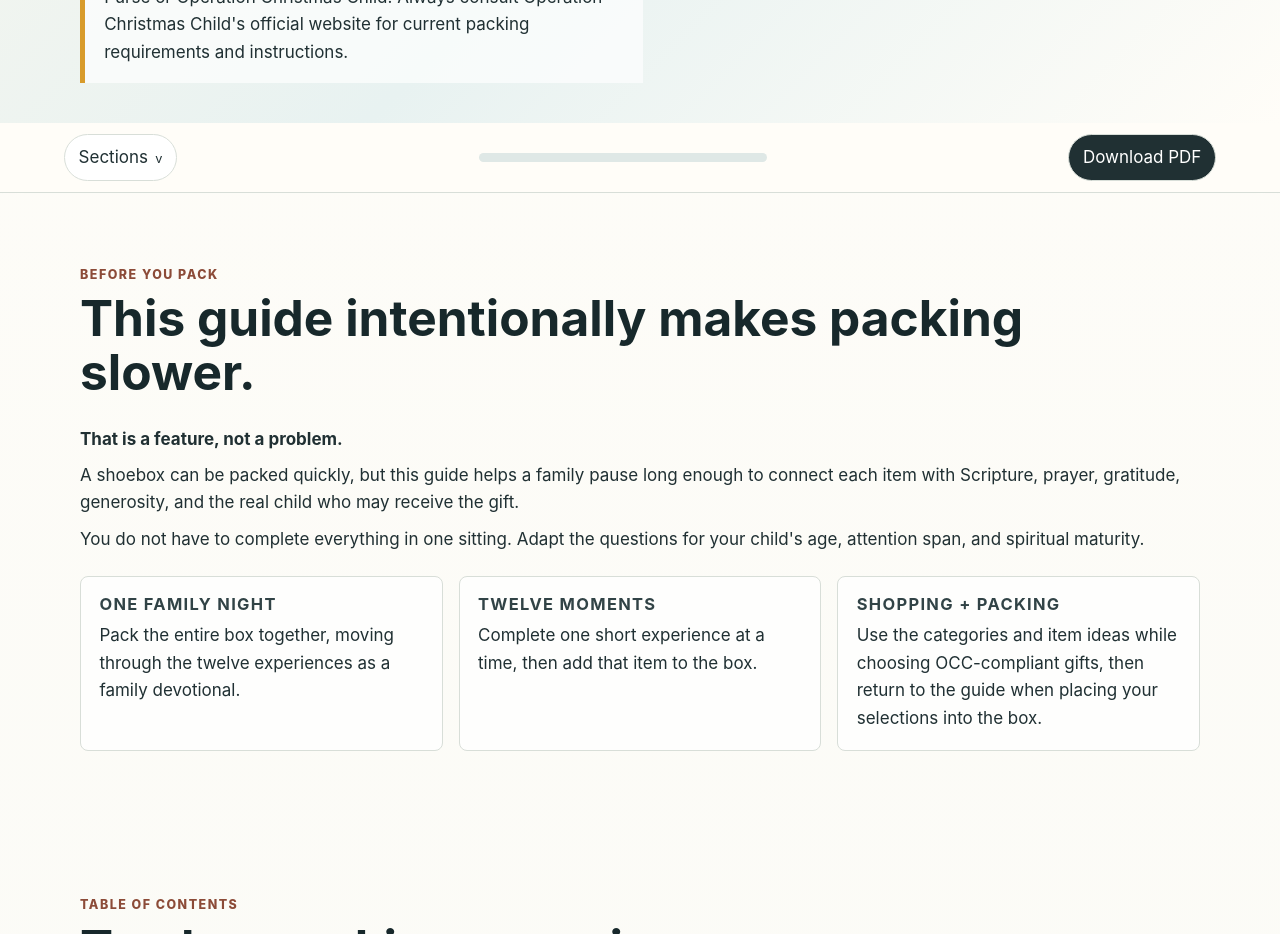
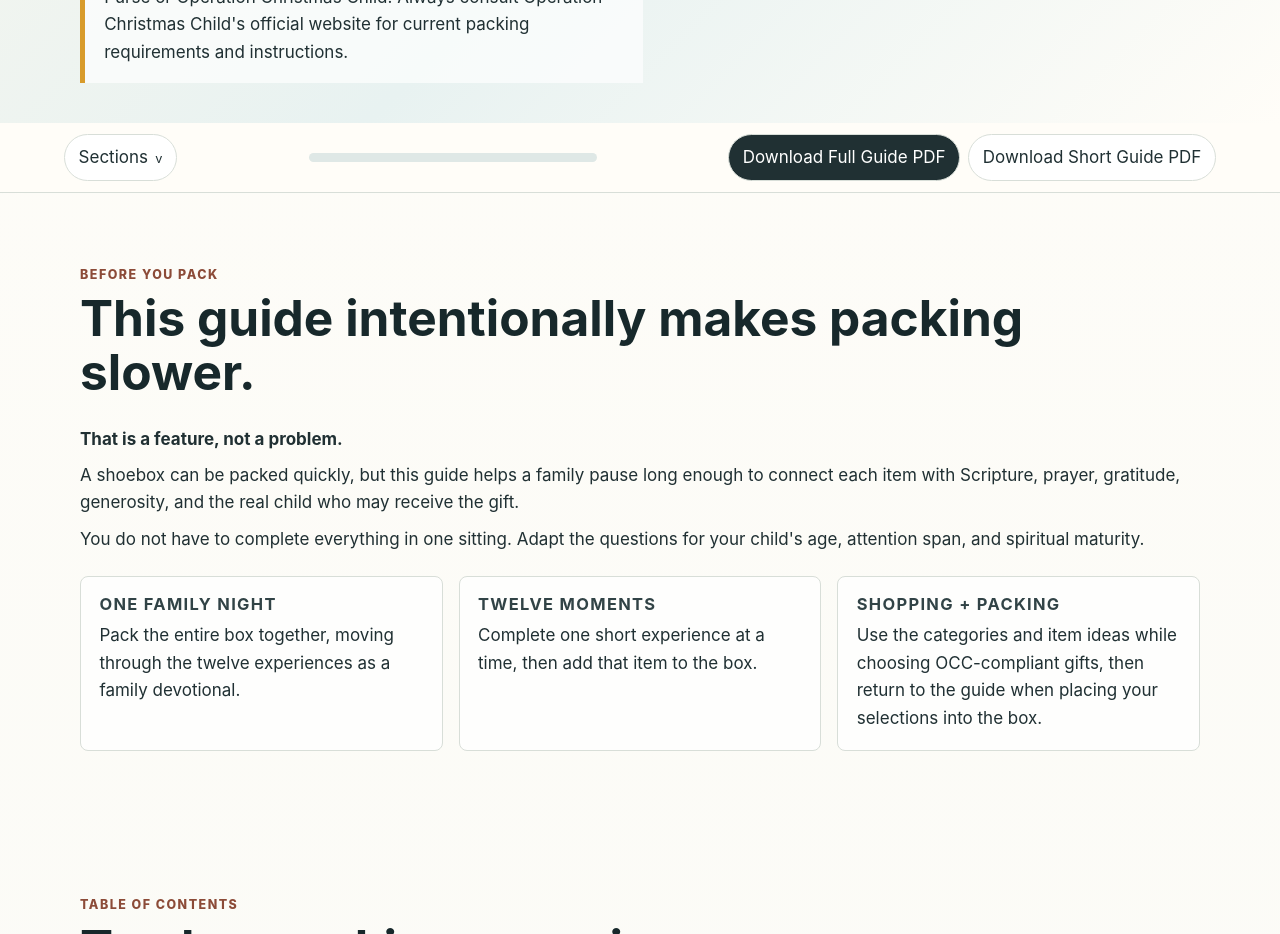
Before and after one commit to davethegeek2/shoebox-packing-guide-for-parents, a plain HTML site: page index.html in a window 1280 px wide. Shown: the part 880-1814 px from the top of the page. Drawn offline with Linux system fonts and the light colour scheme.

Commit message:
Add short guide download and QR code

```diff
--- a/index.html
+++ b/index.html
@@ -25,7 +25,7 @@
 @media print{#finish .look-back-questions{padding:0;margin:.08in 0 0}#finish .look-back-questions li{font-size:10pt;line-height:1.18}#finish .look-back-questions li+li{margin-top:.12in}}
 .next-steps li+li{margin-top:.45rem}
 @media print{#finish .next-steps{margin-top:.07in}#finish .next-steps li{font-size:10pt;line-height:1.18}#finish .next-steps li+li{margin-top:.045in}}
-.toolbar .primary-action{display:inline-block;border:1px solid var(--line);background:#203033;color:#fff;border-radius:999px;padding:.55rem .85rem;font:inherit;white-space:nowrap;cursor:pointer;text-decoration:none}
+.download-actions{display:flex;gap:.5rem;align-items:center;justify-content:flex-end;flex-wrap:wrap}.toolbar .primary-action{display:inline-block;border:1px solid var(--line);background:#203033;color:#fff;border-radius:999px;padding:.55rem .85rem;font:inherit;white-space:nowrap;cursor:pointer;text-decoration:none}.toolbar .secondary-action{background:#fff;color:var(--ink)}
 </style>
 </head>
 <body>
@@ -50,7 +50,7 @@
     </details>
   </div>
   <div class="progress" aria-label="Packing progress"><span id="progressBar"></span></div>
-  <div><a class="primary-action" href="https://drive.google.com/file/d/1hd7iRS5gZRhJdi517RPHSm6MnPOOZlr8/view?usp=sharing" target="_blank" rel="noopener noreferrer">Download PDF</a></div>
+  <div class="download-actions"><a class="primary-action" href="https://drive.google.com/file/d/1hd7iRS5gZRhJdi517RPHSm6MnPOOZlr8/view?usp=sharing" target="_blank" rel="noopener noreferrer">Download Full Guide PDF</a><a class="primary-action secondary-action" href="https://drive.google.com/file/d/1De-fAIyn1wd-bItitz2jIL4weoez4PnN/view?usp=drive_link" target="_blank" rel="noopener noreferrer">Download Short Guide PDF</a></div>
 </div>
 <main>
   <section class="intro wrap" id="before">
```
Also changed, not shown: short-shoebox-packing-guide-qr.png (added).
